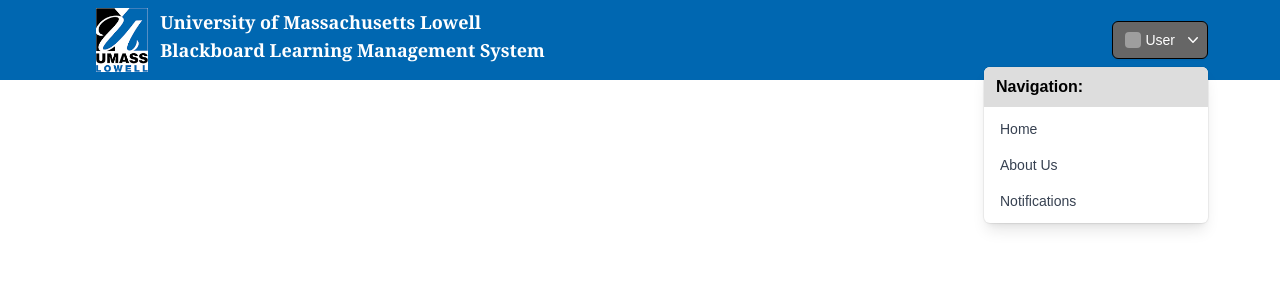
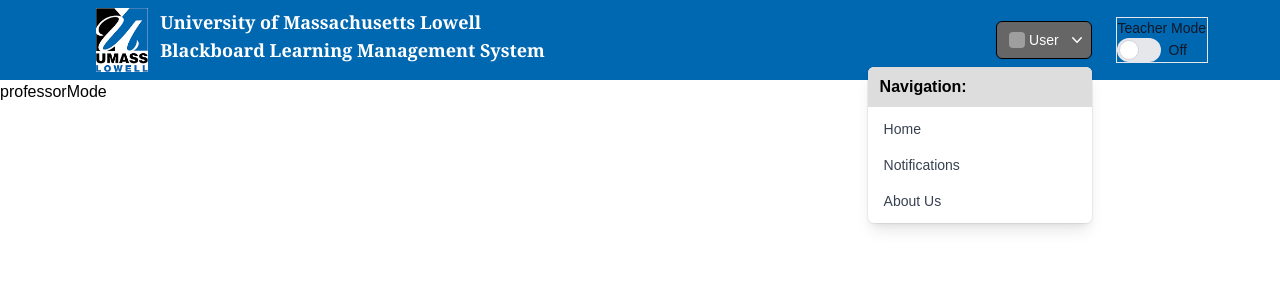
Before and after one commit to cambenassi/lms, a React (Create React App) app in the folder client/: page /professor in a window 1280 px wide. Both pictures are taken after a click on the button "User". Shown: the top 300 px of the page. Built offline with nearby package versions, Linux system fonts and the light colour scheme; grey boxes are pictures that could not be loaded.

Commit message:
Added professor mode skeleton

```diff
--- a/client/src/App.js
+++ b/client/src/App.js
@@ -11,12 +11,14 @@
 import Home from "./components/home";
 import Prototype from "./components/prototype"
 import Navbar from './components/navBar'
+import ProfessorMode from "./components/professorMode";
 
 const App = () => {
   let routes = useRoutes([
     { 	path: "/", element: <Home />},
 	  {	  path: "/about", element: <AboutUs /> },
-    {   path: "/prototype", element: <Prototype />}
+    {   path: "/prototype", element: <Prototype />},
+    {   path: "/professor", element: <ProfessorMode />}
   ]);
   return routes;
 };
--- a/client/src/components/headerDropdown.js
+++ b/client/src/components/headerDropdown.js
@@ -8,7 +8,27 @@
   return classes.filter(Boolean).join(' ')
 }
 
-export default function Example() {
+export default function Example({ profEnabled }) {
+  var profMode = ""
+  if (profEnabled){
+    profMode = (
+      <Menu.Item>
+        {({ active }) => (
+          <Link to='/professor'>
+            <div className={classNames(
+              active ? 'bg-gray-100 text-gray-900' : 'text-gray-700',
+              'block px-4 py-2 text-sm'
+            )}>
+              Notification Pushing
+            </div>
+          </Link>
+        )}
+      </Menu.Item>
+    )
+  }
+
+
+
   return (
     <Menu as="div" className="relative inline-block text-left">
       <div>
@@ -47,6 +67,22 @@
                 </Link>
               )}
             </Menu.Item>
+
+            <Menu.Item>
+              {({ active }) => (
+                <Link to='/prototype'>
+                  <div className={classNames(
+                    active ? 'bg-gray-100 text-gray-900' : 'text-gray-700',
+                    'block px-4 py-2 text-sm'
+                  )}>
+                    Notifications
+                  </div>
+                </Link>
+              )}
+            </Menu.Item>
+
+            {profMode}
+
             <Menu.Item>
               {({ active }) => (
                 <Link to='/about'>
@@ -59,18 +95,7 @@
                 </Link>
               )}
             </Menu.Item>
-            <Menu.Item>
-              {({ active }) => (
-                <Link to='/prototype'>
-                  <div className={classNames(
-                    active ? 'bg-gray-100 text-gray-900' : 'text-gray-700',
-                    'block px-4 py-2 text-sm'
-                  )}>
-                    Notifications
-                  </div>
-                </Link>
-              )}
-            </Menu.Item>
+
           </div>
         </Menu.Items>
       </Transition>
--- a/client/src/components/home.js
+++ b/client/src/components/home.js
@@ -4,7 +4,6 @@
 
 export default function home() {
 
-  var testBody = <div>Test</div>
 
   var MsgBody = (
     <div className='homeBodyCard'>
--- a/client/src/components/navBar.js
+++ b/client/src/components/navBar.js
@@ -1,9 +1,11 @@
-import React from 'react';
+import React, { useState } from 'react';
 import { Link } from "react-router-dom";
 import HeaderDropdown from './headerDropdown'
 import UmlLogo from '../images/uml.png'
+import ToggleButton from './toggleButton'
 
-const navbar = () => {
+const Navbar = () => {
+  const [enabled, setEnabled] = useState(false);
   return (
 
     <nav className='m-auto grid auto-rows-auto grid-flow-row grid-cols-2 px-2 sm:px-6 lg:px-8 bg-[#0067b1] w-full '>
@@ -25,8 +27,10 @@
       <div className='sticky justify-end'>
         <div className='flex h-16 items-center justify-end p-10 list-none
           md:space-x-6 md:space-y-0 '>
-          <HeaderDropdown></HeaderDropdown>
+          <HeaderDropdown profEnabled={enabled}></HeaderDropdown>
+          <ToggleButton _enabled={enabled} onEnabled={setEnabled}></ToggleButton>
         </div>
+
       </div>
     </nav>
 
@@ -35,4 +39,49 @@
 
   );
 }
-export default navbar;
+export default Navbar;
+
+// import { useState } from 'react';
+
+// export default function Accordion() {
+//   const [activeIndex, setActiveIndex] = useState(0);
+//   return (
+//     <>
+//       <h2>Almaty, Kazakhstan</h2>
+//       <Panel
+//         title="About"
+//         isActive={activeIndex === 0}
+//         onShow={() => setActiveIndex(0)}
+//       >
+//         With a population of about 2 million, Almaty is Kazakhstan's largest city. From 1929 to 1997, it was its capital city.
+//       </Panel>
+//       <Panel
+//         title="Etymology"
+//         isActive={activeIndex === 1}
+//         onShow={() => setActiveIndex(1)}
+//       >
+//         The name comes from <span lang="kk-KZ">алма</span>, the Kazakh word for "apple" and is often translated as "full of apples". In fact, the region surrounding Almaty is thought to be the ancestral home of the apple, and the wild <i lang="la">Malus sieversii</i> is considered a likely candidate for the ancestor of the modern domestic apple.
+//       </Panel>
+//     </>
+//   );
+// }
+
+// function Panel({
+//   title,
+//   children,
+//   isActive,
+//   onShow
+// }) {
+//   return (
+//     <section className="panel">
+//       <h3>{title}</h3>
+//       {isActive ? (
+//         <p>{children}</p>
+//       ) : (
+//         <button onClick={onShow}>
+//           Show
+//         </button>
+//       )}
+//     </section>
+//   );
+// }
--- /dev/null
+++ b/client/src/components/professorMode.js
@@ -0,0 +1,9 @@
+import React from 'react'
+
+function ProfessorMode() {
+  return (
+    <div>professorMode</div>
+  )
+}
+
+export default ProfessorMode
--- /dev/null
+++ b/client/src/components/toggleButton.js
@@ -0,0 +1,33 @@
+import { useState } from "react";
+
+export default function Toggle({_enabled, onEnabled}) {
+    var tgMsg = "Off"
+    if (_enabled) { tgMsg = "On" }
+
+    return (
+        <div className="relative flex flex-col items-center justify-center overflow-hidden border">
+            <div>
+                <p className= "text-sm font-medium text-gray-900">Teacher Mode</p>
+            </div>
+            <div className="flex">
+                <label className="flex relative items-center mr-5 cursor-pointer">
+                    <input
+                        type="checkbox"
+                        className="sr-only peer"
+                        checked={_enabled}
+                        readOnly
+                    />
+                    <div
+                        onClick={() => {
+                            onEnabled(!_enabled);
+                        }}
+                        className="w-11 h-6 bg-gray-200 rounded-full peer  peer-focus:ring-green-300  peer-checked:after:translate-x-full peer-checked:after:border-white after:content-[''] after:absolute after:top-0.5 after:left-[2px] after:bg-white after:border-gray-300 after:border after:rounded-full after:h-5 after:w-5 after:transition-all peer-checked:bg-green-600"
+                    ></div>
+                    <span className="ml-2 text-sm font-medium text-gray-900">
+                        {tgMsg}
+                    </span>
+                </label>
+            </div>
+        </div>
+    );
+}
```
